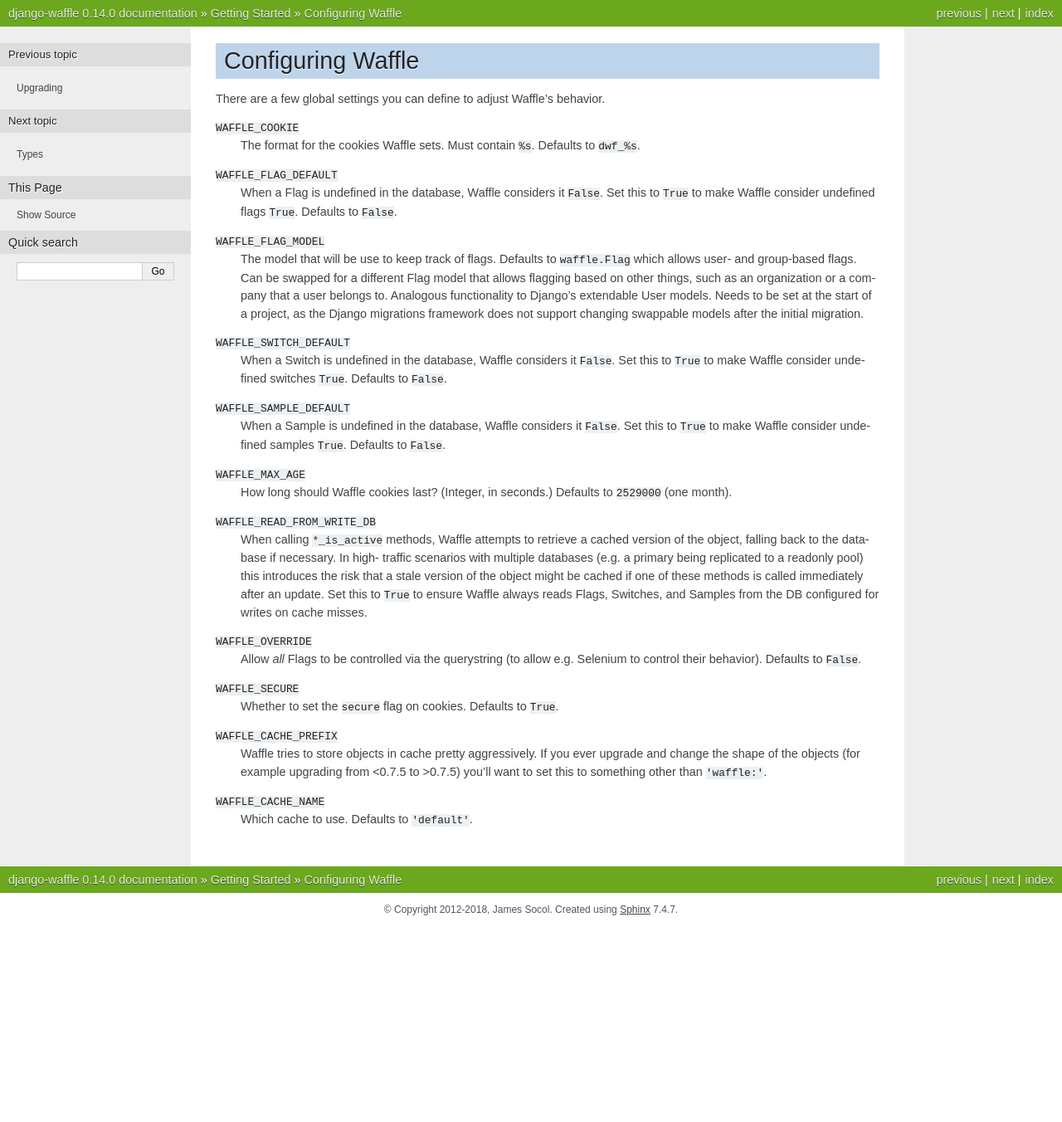
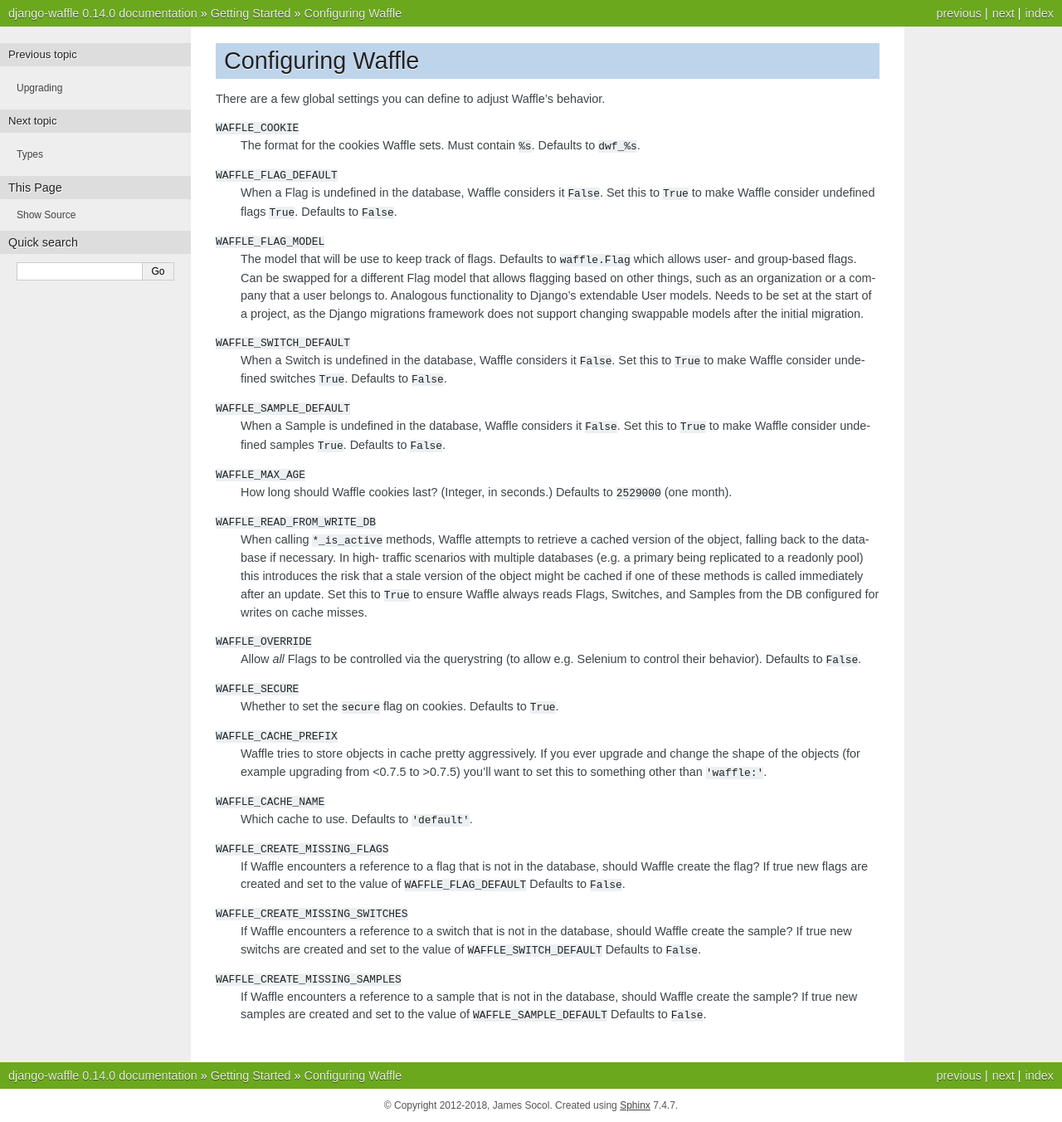
Before and after one commit to jazzband/django-waffle, a Sphinx documentation site: the page built from docs/starting/configuring.rst, in a window 1280 px wide. Shown: the whole page at 83% size. Built offline with Sphinx 7.4.7, drawn with Linux system fonts in a browser that asks for light colours; before the commit the page ends 1116 px from its top, so only the background shows below that.

Commit message:
Optionally create missing Flags, Samples and Switches (#301)
Flags, Switches and Samples may be scattered throughout templates,
backend code or across multiple frontend clients. This patch provides
a user with the option of having waffle create a missing Flag, Sample
or Switch when one is requested but does not exist.

The goal of this change is to save operators time by removing the need
to search through code for flag/switch/sample names and to reduce
communication requirements across teams with of multiple developers
with multiple environments that might require the creation of a
flag/switch/sample in the database of every environment code is run
in.

```diff
--- a/docs/starting/configuring.rst
+++ b/docs/starting/configuring.rst
@@ -62,3 +62,18 @@
 
 ``WAFFLE_CACHE_NAME``
     Which cache to use. Defaults to ``'default'``.
+
+``WAFFLE_CREATE_MISSING_FLAGS``
+    If Waffle encounters a reference to a flag that is not in the database, should Waffle create the flag?
+    If true new flags are created and set to the value of ``WAFFLE_FLAG_DEFAULT``
+    Defaults to ``False``.
+
+``WAFFLE_CREATE_MISSING_SWITCHES``
+    If Waffle encounters a reference to a switch that is not in the database, should Waffle create the sample?
+    If true new switchs are created and set to the value of ``WAFFLE_SWITCH_DEFAULT``
+    Defaults to ``False``.
+
+``WAFFLE_CREATE_MISSING_SAMPLES``
+    If Waffle encounters a reference to a sample that is not in the database, should Waffle create the sample?
+    If true new samples are created and set to the value of ``WAFFLE_SAMPLE_DEFAULT``
+    Defaults to ``False``.
```
Also changed, not shown: docs/types/flag.rst (+16 -0 lines), docs/types/sample.rst (+17 -0 lines), docs/types/switch.rst (+15 -0 lines), 3 other files.
